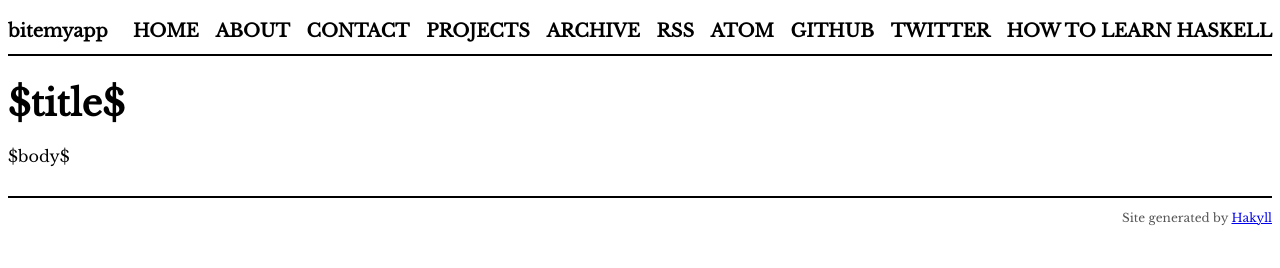
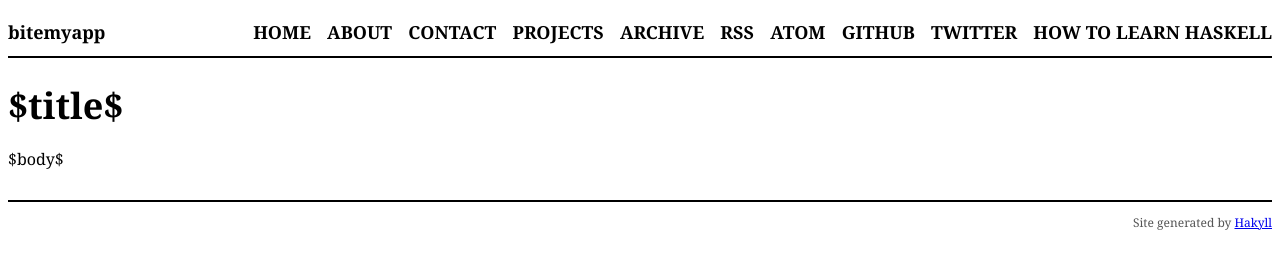
Before and after one commit to bitemyapp/teef, a plain HTML site: page templates/default.html in a window 1280 px wide. Drawn offline with Linux system fonts and the light colour scheme.

Commit message:
Use nicer fonts when available, otherwise serif

```diff
--- a/css/default.css
+++ b/css/default.css
@@ -1,7 +1,6 @@
 /* fonts */
 @font-face {
-  font-family: 'Libre Baskerville';
-  src: local('Libre Baskerville'), url('/fonts/LibreBaskerville-Regular.otf') format('opentype');
+  font-family: "Palatino Linotype", "Book Antiqua", Palatino, serif;
   font-style: normal;
   font-weight: normal;
 }
```
Also changed, not shown: 1 other file.
